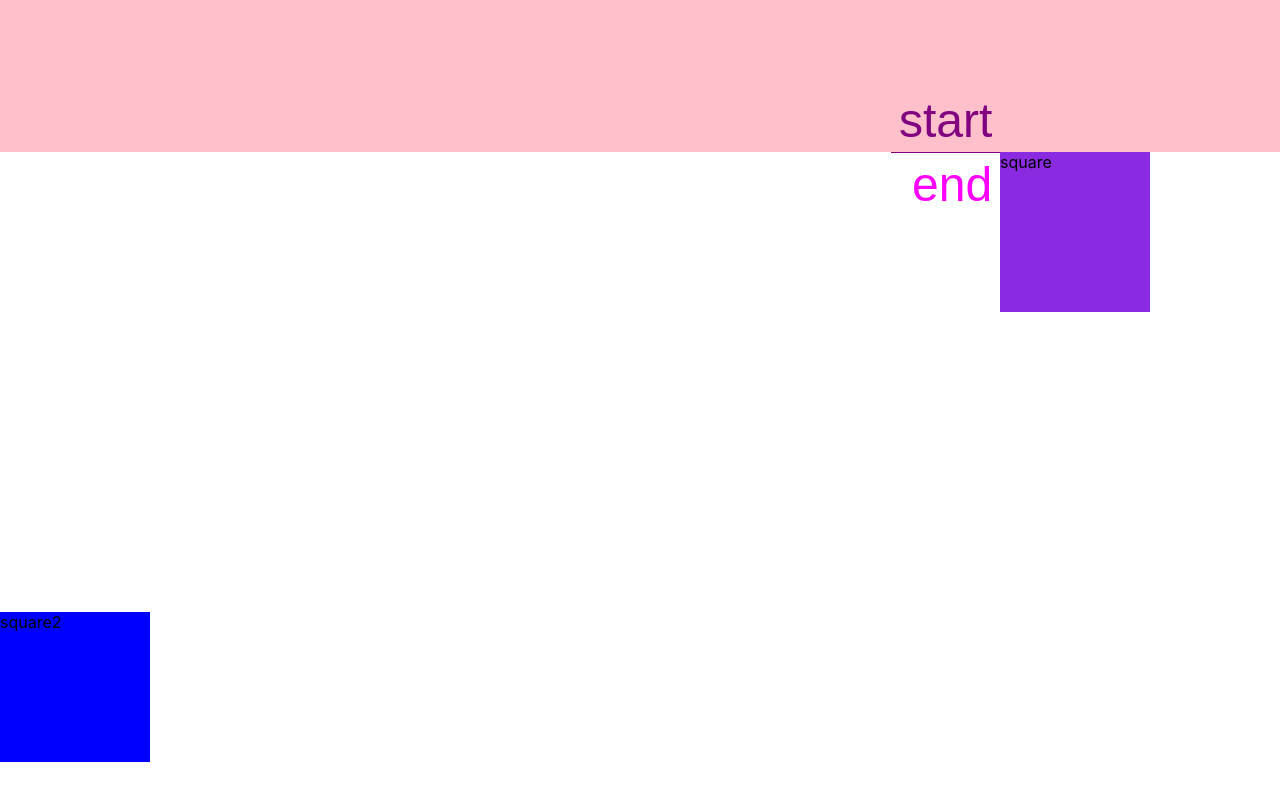
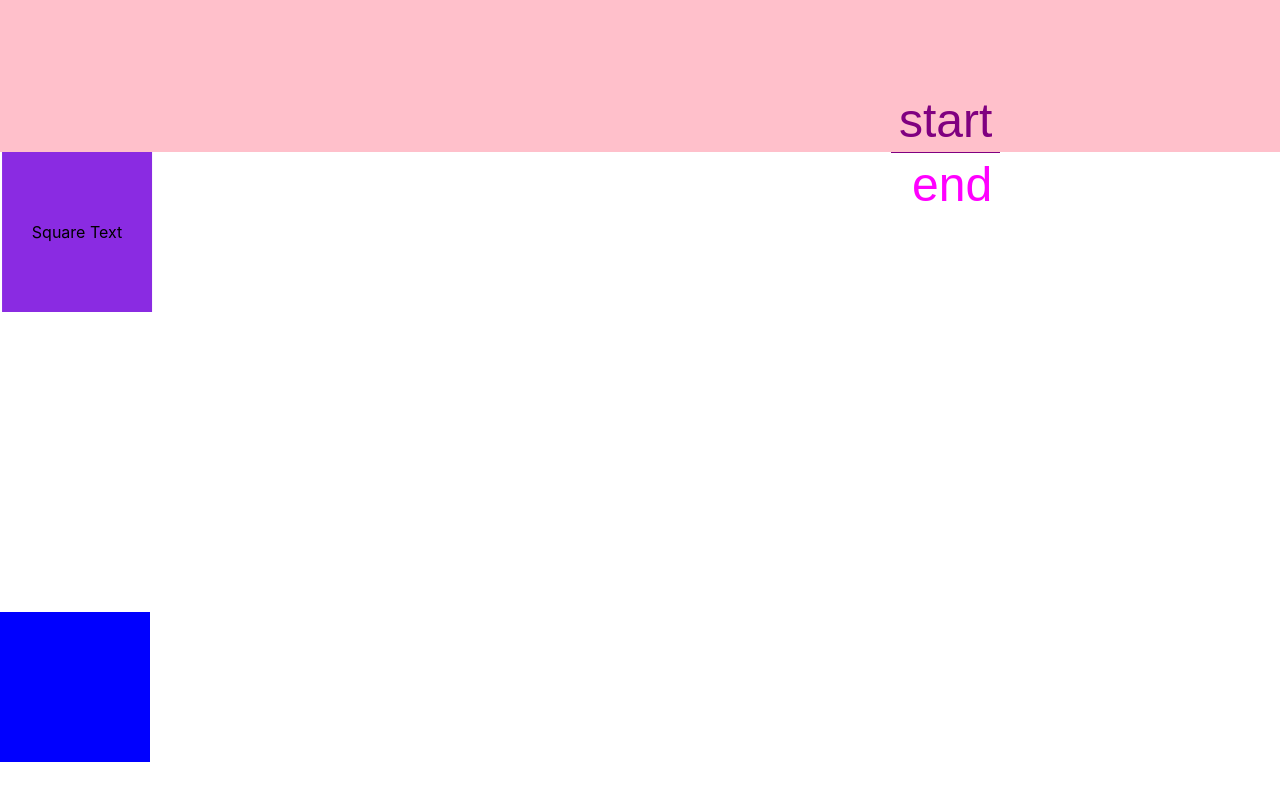
Before and after one commit to FourSqweez/gsap-scroll-trigger-nextjs, a Next.js app: page /scroll in a window 1280 px wide. Shown: the part 648-1448 px from the top of the page. Built offline with nearby package versions, Linux system fonts and the light colour scheme.

Commit message:
scrub (animate only when scrolling) and decrease opacity of text when scroll down

```diff
--- a/pages/scroll.tsx
+++ b/pages/scroll.tsx
@@ -8,18 +8,19 @@ gsap.registerPlugin(ScrollTrigger)
 const ScrollTriggerPage = () => {
   const squareRef = useRef<HTMLDivElement>(null)
   const square2Ref = useRef<HTMLDivElement>(null)
+  const squareTextRef = useRef<HTMLDivElement>(null)
 
   useEffect(() => {
+    console.log('Children : ', squareRef.current?.children)
     gsap.to(squareRef.current, {
       x: 1000,
       duration: 8,
       scrollTrigger: {
         trigger: squareRef.current,
-        start: 'top 60% ',
-        end: 'top 40%',
-        toggleActions: 'restart pause resume complete',
-        // play pause resume reverse restart reset complete none
-        // onEnter    onLeave  onEnterBack  onLeaveBack
+        start: 'top 80% ',
+        end: 'top 30%',
+        scrub: 4,
+        toggleActions: 'restart none none none',
         markers: {
           startColor: 'purple',
           endColor: 'fuchsia',
@@ -27,17 +28,38 @@ const ScrollTriggerPage = () => {
         },
       },
     })
+
+    // gsap.to((squareRef.current?.children), {
+    //   opacity: 0,
+    //   scrollTrigger: {
+    //     trigger: squareRef.current,
+    //     start: 'top 80% ',
+    //     end: 'top 30%',
+    //     scrub: 4,
+    //     toggleActions: 'restart none none none',
+    //   },
+    // })
+
+    gsap.to(squareTextRef.current, {
+      opacity: 0,
+      scrollTrigger: {
+        trigger: squareRef.current,
+        start: 'top 80% ',
+        end: 'top 30%',
+        scrub: 4,
+        toggleActions: 'restart none none none',
+      },
+    })
   }, [])
+
   return (
     <div>
       <div className={styles.div1}>div1</div>
       <div className={styles.div2}>
         <div className={styles.square} ref={squareRef}>
-          square
+          <div ref={squareTextRef}>Square Text</div>
         </div>
-        <div className={styles.square_2} ref={square2Ref}>
-          square2
-        </div>
+        <div className={styles.square_2} ref={square2Ref}></div>
       </div>
     </div>
   )
--- a/styles/scroll.module.css
+++ b/styles/scroll.module.css
@@ -15,6 +15,9 @@
   width: 150px;
   height: 20vh;
   background-color: blueviolet;
+  display: flex;
+  justify-content: center;
+  align-items: center;
 }
 .square_2 {
   margin-top: 300px;
```
